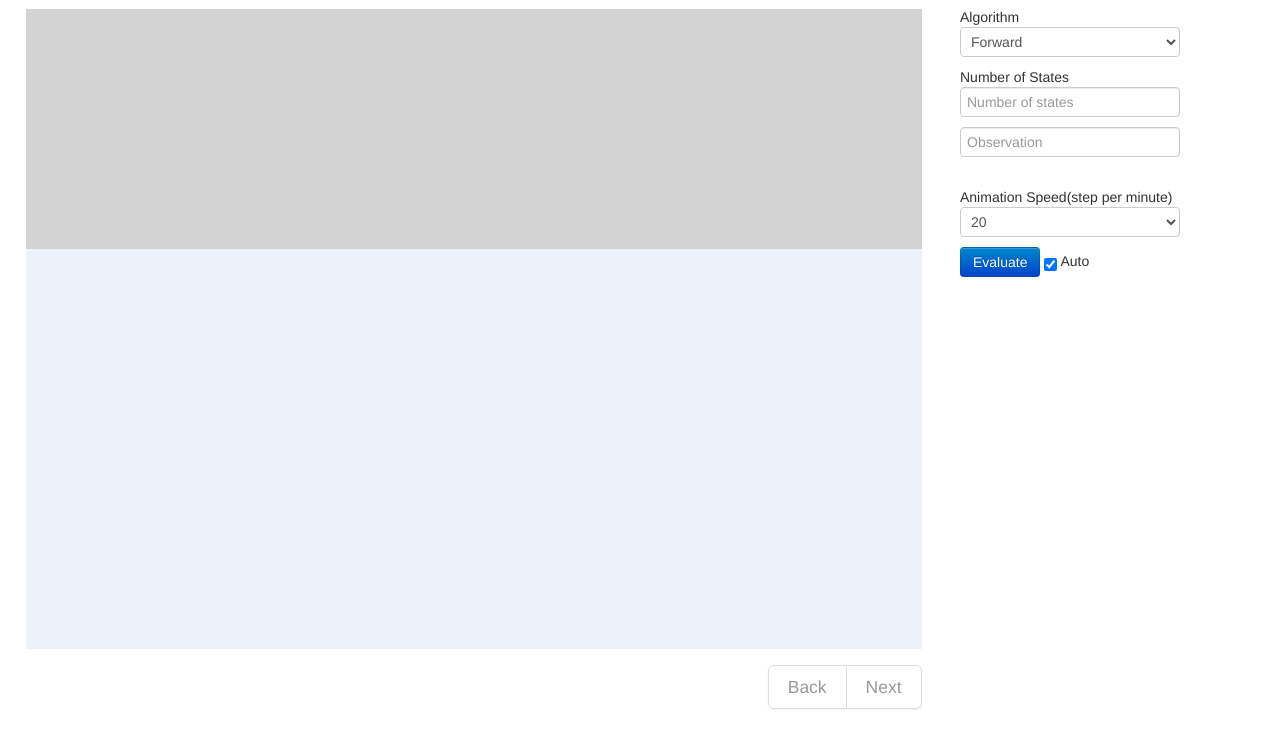
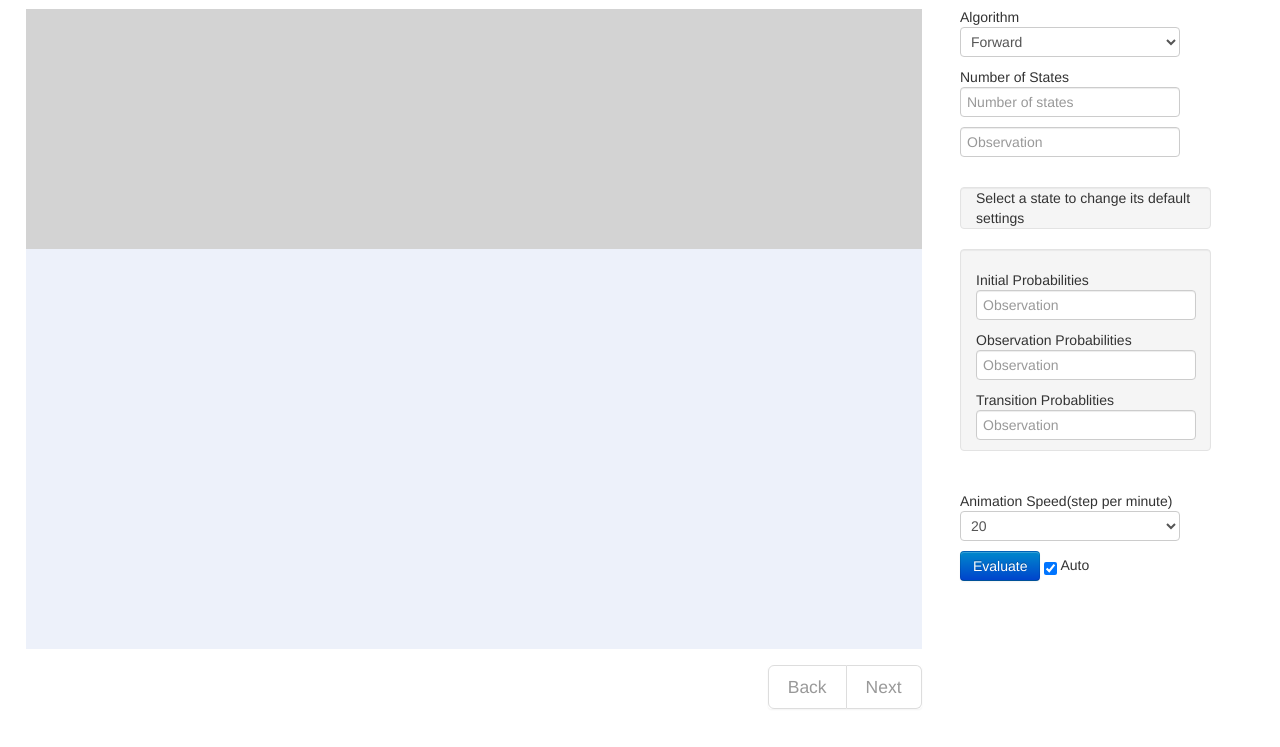
Before and after one commit to emrecelikten/hmm-visualization, a plain HTML site: page Source/ASR_Proj_test.html in a window 1280 px wide. Shown: the part 73-820 px from the top of the page. Drawn offline with nearby package versions, Linux system fonts and the light colour scheme; a script that the page names is missing.

Commit message:
Editing hmm settings started

```diff
--- a/Source/ASR_Proj_test.html
+++ b/Source/ASR_Proj_test.html
@@ -52,6 +52,22 @@
                         <input type="email" class="form-control" id="exampleInputEmail2" placeholder="Observation">
                             </div>
                     <br>
+                    <div class="info-div" style="width:57%">
+                       Select a state to change its default settings
+                    </div>
+                    <div class="visibleHmmSettings" id="hmmSettings" style="width:57%">
+                        <br>
+                        Initial Probabilities
+                        <br>
+                        <input type="email" class="form-control" id="exampleInputEmail2" placeholder="Observation">
+                        Observation Probabilities
+                        <br>
+                        <input type="email" class="form-control" id="exampleInputEmail2" placeholder="Observation">
+                        Transition Probablities
+                        <br>
+                        <input type="email" class="form-control" id="exampleInputEmail2" placeholder="Observation">
+                    </div>
+                    <br>
                     Animation Speed(step per minute)<br>
                     <select name="animSpeed" class="form-control">
                         <option value="20">20</option>
--- a/Source/style.css
+++ b/Source/style.css
@@ -48,3 +48,26 @@ body {
 .pagination ul > .disabled > a {
     pointer-events: none;
 }
+
+.hiddenHmmSettings{
+    height: 0px;
+    overflow:hidden;
+}
+
+.visibleHmmSettings{
+
+}
+
+.info-div, #hmmSettings {
+    min-height: 20px;
+    padding: 0px 15px 0px 15px;
+    margin-bottom: 20px;
+    background-color: #f5f5f5;
+    border: 1px solid #e3e3e3;
+    -webkit-border-radius: 4px;
+    -moz-border-radius: 4px;
+    border-radius: 4px;
+    -webkit-box-shadow: inset 0 1px 1px rgba(0, 0, 0, 0.05);
+    -moz-box-shadow: inset 0 1px 1px rgba(0, 0, 0, 0.05);
+    box-shadow: inset 0 1px 1px rgba(0, 0, 0, 0.05);
+}
--- a/Source/uiCode.js
+++ b/Source/uiCode.js
@@ -356,3 +356,10 @@ function GetObservationProbabilities(numOfStates){
             break;
     }
 }
+
+function GetDefaultInitialProbs(states){
+    var inProbs = math.ones(states);
+    for(i=0;i < states; i++){
+        math.subset(inProbs, math.index(1, 0), 1/states);
+    }
+}
```
